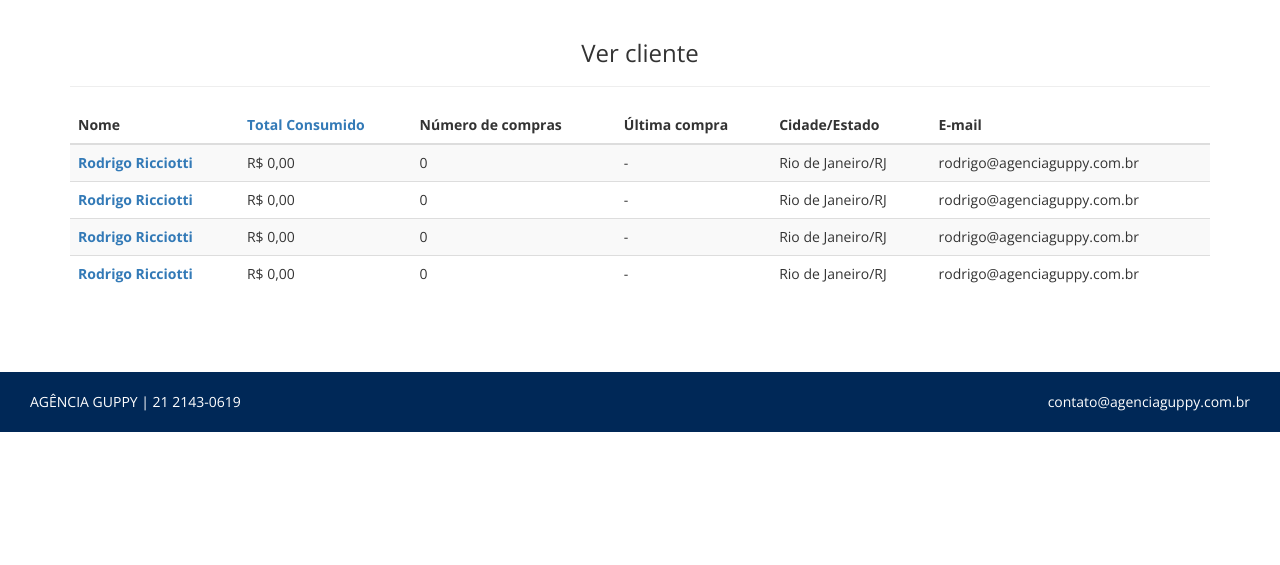
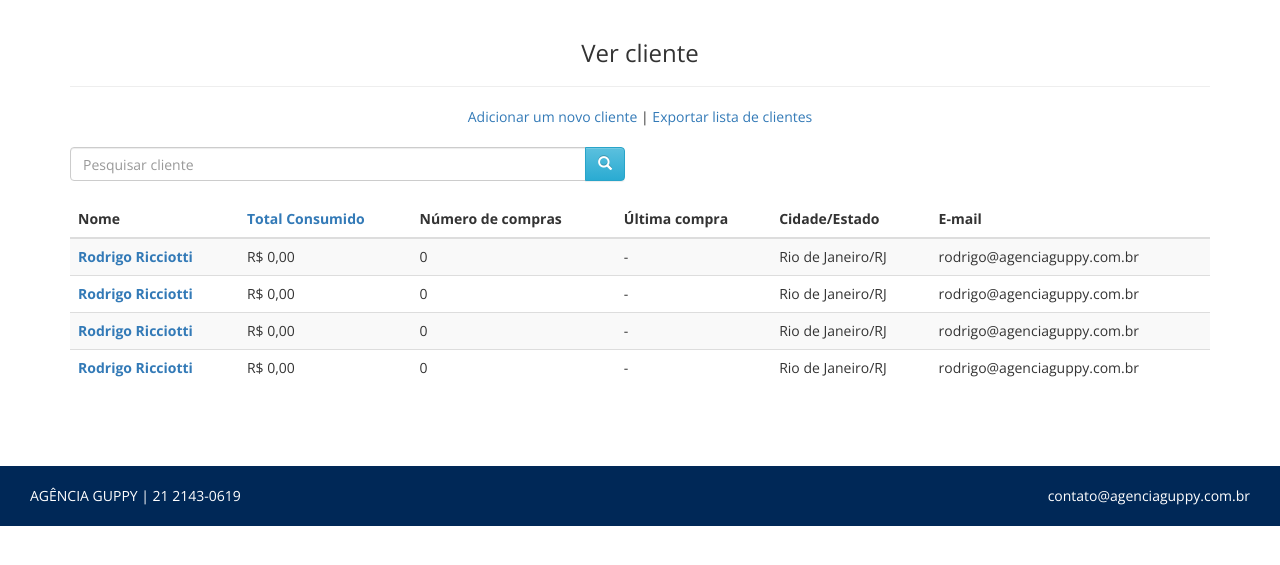
Before and after one commit to lucasmachoalfa/gcommerce, a PHP site: page /verClientes.php in a window 1280 px wide. Shown: the part 106-671 px from the top of the page. Run offline with PHP 8.4, Linux system fonts and the light colour scheme.

Commit message:
Barra de busca na página VER CLIENTES

```diff
--- a/css/style.css
+++ b/css/style.css
@@ -61,3 +61,14 @@ footer.rodape{
 footer.rodape *{
     color: #fff;
 }
+
+.buscaInterna{
+    width: 100%;
+}
+.buscaInterna input[type="search"]{
+    width: 70%;
+    height: 40px;
+}
+.buscaInterna button{
+    height: 40px;
+}
--- a/includes/header.php
+++ b/includes/header.php
@@ -1,7 +1,9 @@
 <div class="container-fluid">
     <header class="row">
         <div class="col-lg-1 text-center logo">
-            <img src="img/logo.png" alt="" />
+            <a href="./">
+                <img src="img/logo.png" alt="" />
+            </a>
         </div>
         <div class="col-lg-4 busca">
             <input type="search" placeholder="Buscar produtos"/>
@@ -44,7 +46,7 @@
                     <li class="dropdown">
                         <a href="#" class="dropdown-toggle" data-toggle="dropdown" role="button" aria-haspopup="true" aria-expanded="false">Clientes <span class="caret"></span></a>
                         <ul class="dropdown-menu">
-                            <li><a href="cadCliente.php">Cadastro de cliente</a></li>
+                            <li><a href="cadCliente.php">Adicionar um novo cliente</a></li>
                             <li><a href="verClientes.php">Ver cliente</a></li>
                         </ul>
                     </li>
--- a/verClientes.php
+++ b/verClientes.php
@@ -9,6 +9,23 @@
         <div class="container">
             <h3 class="text-center">Ver cliente</h3>
             <hr>
+            <div class="row">
+                <div class="col-xs-12 text-center">
+                    <a href="cadCliente.php">Adicionar um novo cliente</a> |
+                    <a href="#">Exportar lista de clientes</a>
+                </div>
+                <br><br>
+                <div class="col-lg-6">
+                    <div class="input-group">
+                        <input type="text" class="form-control" placeholder="Pesquisar cliente">
+                        <span class="input-group-btn">
+                            <button class="btn btn-info" type="button"><i class="glyphicon glyphicon-search"></i></button>
+                        </span>
+                    </div>
+                </div>
+            </div>
+            <br>
+            <div class="table-responsive">
                 <table class="table table-striped">
                     <thead>
                         <tr>
@@ -56,6 +73,7 @@
                     </tbody>
                 </table>
             </div>
+        </div>
 
         <?php include_once 'includes/footer.php'; ?>
     </body>
```
Also changed, not shown: nbproject/private/private.xml (added, +13 -0 lines). Lines whose indentation alone changed are shown as unchanged.
